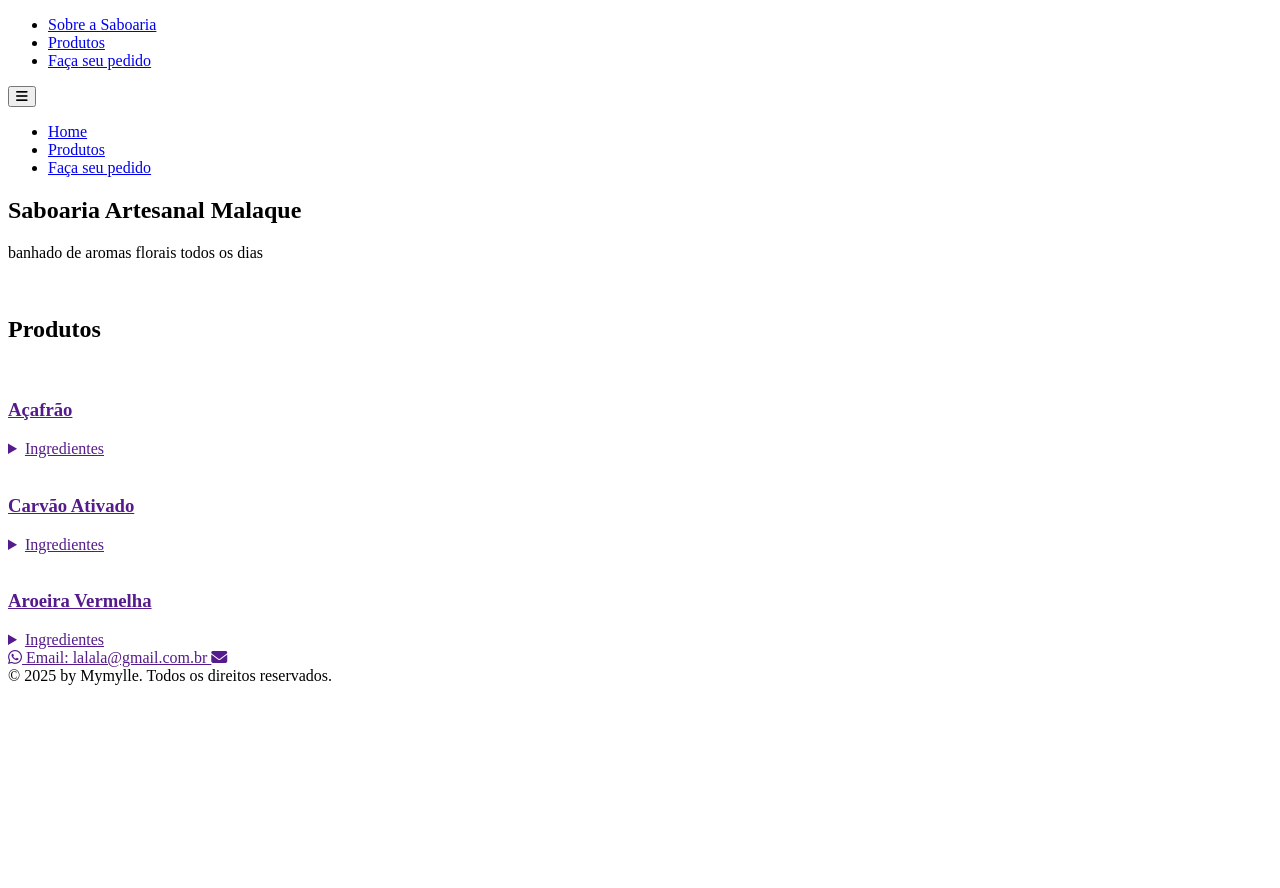
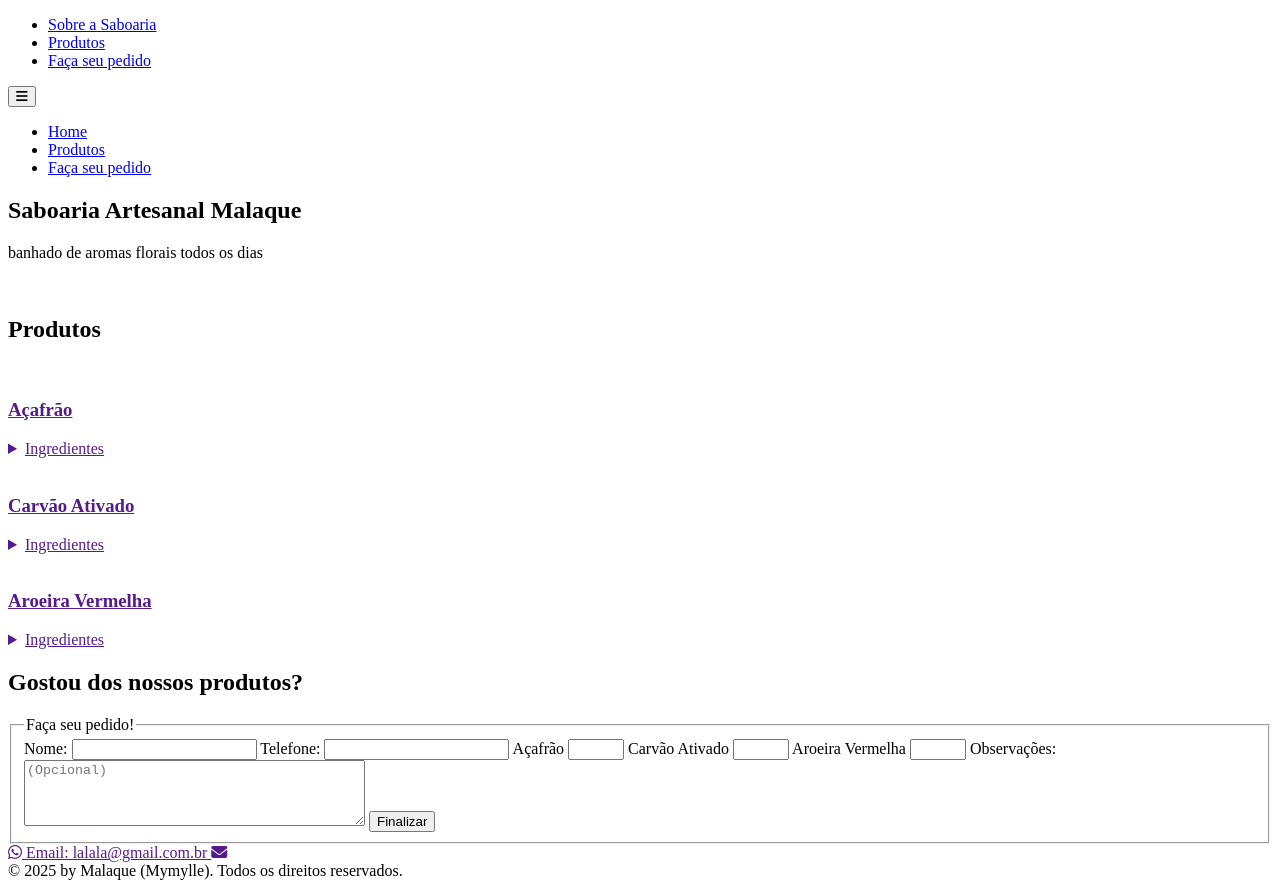
Before and after one commit to Mymylle/Saboaria-Malaque, a plain HTML site: page assets/index.html in a window 1280 px wide. Before the commit the page ends 800 px from the top, so only its background shows below. Drawn offline with Linux system fonts and the light colour scheme.

Commit message:
Commit forms

```diff
--- a/assets/index.html
+++ b/assets/index.html
@@ -137,8 +137,38 @@
         </section>
 
         <section id="myorders">
+            <h2 class="section-title">Gostou dos nossos produtos?</h2>
+            <div>
+                <fieldset>
+                    <legend class="section-subtitle">Faça seu pedido!</legend>
+                    <form action="" method="post">
 
+                        <label for="Nome">Nome:</label>
+                        <input type="text" name="Nome" required>
 
+                        <label for="Telefone">Telefone:</label>
+                        <input type="text" name="Telefone" required>
+
+                        <label for="acafrao">Açafrão</label>
+                        <input type="number" name="acafrao" id="acafrao" min="0" max="15">
+
+                        <label for="carvao">Carvão Ativado</label>
+                        <input type="number" name="carvao" id="carvao" min="0" max="15">
+
+                        <label for="aroeira">Aroeira Vermelha</label>
+                        <input type="number" id="aroeira" name="aroeira" min="0" max="15">
+
+                        <label for="Observacoes">Observações:</label>
+                        <textarea placeholder="(Opcional)" name="Observacoes" id="Observacoes" cols="40" rows="4"></textarea>
+
+                        <input type="hidden" name="Created" value="">
+
+                        <button type="submit">Finalizar</button>
+                    </form>
+
+                </fieldset>
+
+            </div>
 
             <div class="social-media-buttons">
                 <a href="">
@@ -159,13 +189,14 @@
 
             <div id="footer-items">
                 <span id="copyright">
-                    &copy; 2025 by Mymylle. Todos os direitos reservados.
+                    &copy; 2025 by Malaque (Mymylle). Todos os direitos reservados.
                 </span>
 
                 <div class="social-media-buttons">
 
                 </div>
             </div>
+
         </footer>
 
     </main>
```
